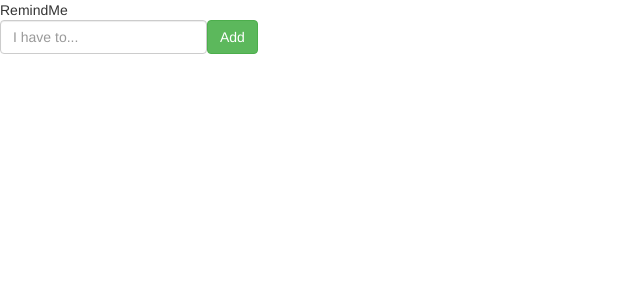
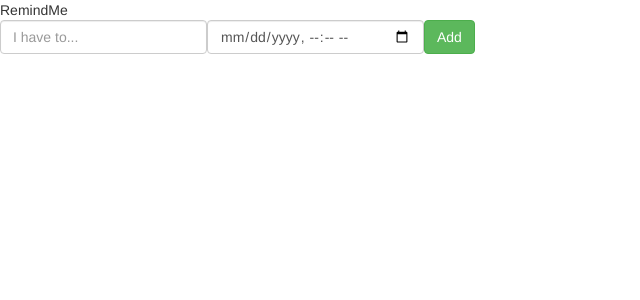
Before and after one commit to hnaeem96/remind-me, a React (Create React App) app: page / in a window 1280 px wide. Shown: the top 300 px of the page, without its empty margins (0-640 px from the left). Built offline with nearby package versions, Linux system fonts and the light colour scheme.

Commit message:
Added input for date and time

```diff
--- a/src/components/App.js
+++ b/src/components/App.js
@@ -7,7 +7,8 @@
   constructor(props) {
     super(props);
     this.state = {
-      text: ''
+      text: '',
+      dueDate: ''
     }
   }
 
@@ -52,6 +53,11 @@
                 className="form-control"
                 onChange={event => this.setState({text: event.target.value})}
                 placeholder="I have to..." />
+                <input
+                  className="form-control"
+                  type="datetime-local"
+                  onChange={event => this.setState({dueDate: event.target.value})}
+                />
             </div>
             <button
               type="button"
```
